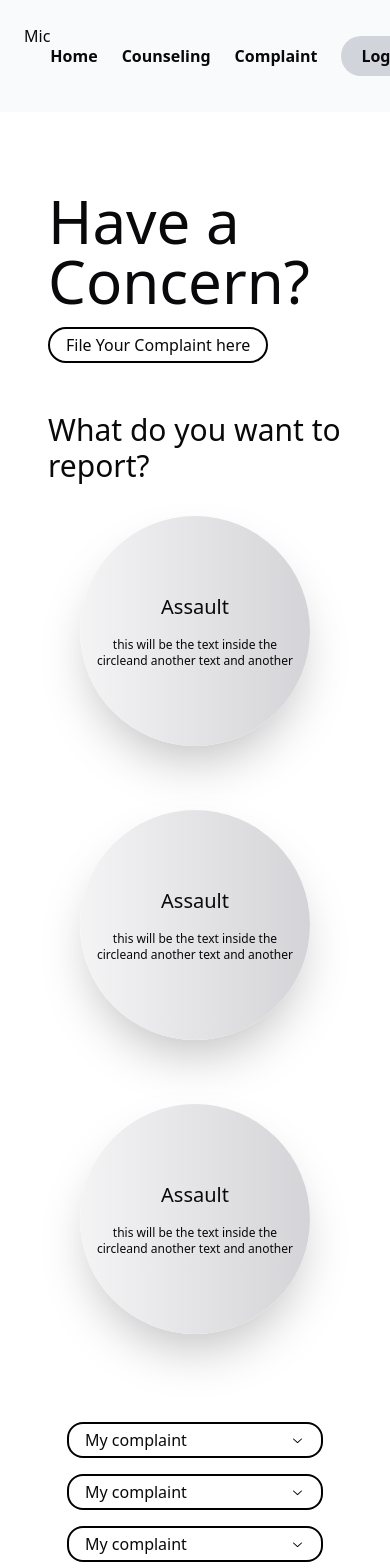
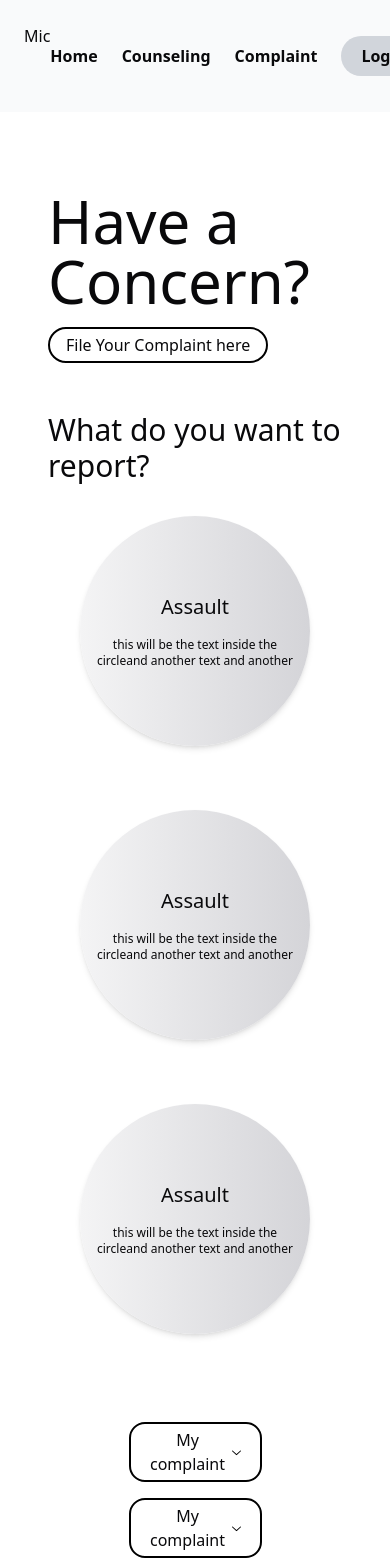
Before and after one commit to Kad-19/safe-mic-project, a React (Vite) app: page /complaint in a window 390 px wide. Shown: the top 1568 px of the page. Built offline with nearby package versions, Linux system fonts and the light colour scheme.

Commit message:
complaint block responsiveness

```diff
--- a/src/component/Appointment/InputBlocks/TimeSetter.jsx
+++ b/src/component/Appointment/InputBlocks/TimeSetter.jsx
@@ -57,6 +57,7 @@ stime.map(obj=>{
     onClick={()=>{
         setbtnText(obj.hour+':00 - '+ obj.hour+':'+obj.minute)
         tSetter(obj)
+        console.log(new Date())
         }}>
                 {appointment}
             </DropdownMenuItem>
--- a/src/component/Complaint/Circular units/Circles.jsx
+++ b/src/component/Complaint/Circular units/Circles.jsx
@@ -3,15 +3,17 @@ function Circles({title, detail}){
     return <motion.div
     className="flex flex-wrap bg-gradient-to-r from-zinc-100 to-zinc-300
     aspect-square sm:w-52  lg:w-72 rounded-full p-2 m-8 items-center
-    justify-center shadow-2xl "
+    justify-center shadow-md "
     whileInView={{
-        scaleX:1
+        scaleX:[0,0.65,0.8,1],
+        opacity:1
     }}
     transition={{
-        duration:0.65
+        duration:1
     }}
     initial={{
-        scaleX:-1
+        scaleX:-1,
+        opacity:0
     }}
     >
 
--- a/src/component/Complaint/Collapsible/ComplaintBlock.jsx
+++ b/src/component/Complaint/Collapsible/ComplaintBlock.jsx
@@ -2,21 +2,24 @@ import { Collapsible,
     CollapsibleTrigger,
     CollapsibleContent} from "@/components/ui/collapsible";
 import { Button } from "@/components/ui/button";
+import { cn } from "@/lib/utils";
 import up from './ChevronUp.svg'
 import down from './ChevronDown.svg'
 import { Card,CardContent,CardTitle } from "@/components/ui/card";
 import { useState } from "react";
 function ComplaintBlock({title,content}){
     const [open,SetOpen]=useState(false)
-    return <div>
-        <Collapsible
+    return <Collapsible
         open={open}
         onOpenChange={SetOpen}
+        className={cn("w-10/12 md:w-6/12")}
         >
-        <CollapsibleTrigger>
+        <CollapsibleTrigger
+        className={cn("w-full")}
+        >
             <div className="border-solid border-black
             border-2 px-4 py-1 mx-4 my-2
-            rounded-2xl w-64 flex justify-between
+            rounded-2xl flex justify-between
             hover:scale-x-105
             ">
                 <p className="">
@@ -26,9 +29,9 @@ function ComplaintBlock({title,content}){
             </div>
         </CollapsibleTrigger>
 
-        <CollapsibleContent>
-        <Card className="w-64 mx-4">
-            <CardTitle className="m-2">
+        <CollapsibleContent className={cn("w-full")}>
+        <Card className=" mx-4">
+            <CardTitle className="m-2 text-lg">
                 {title}
             </CardTitle>
             <CardContent>
@@ -37,6 +40,4 @@ function ComplaintBlock({title,content}){
         </Card>
         </CollapsibleContent>
         </Collapsible>
-
-    </div>
 }export default ComplaintBlock;
```
